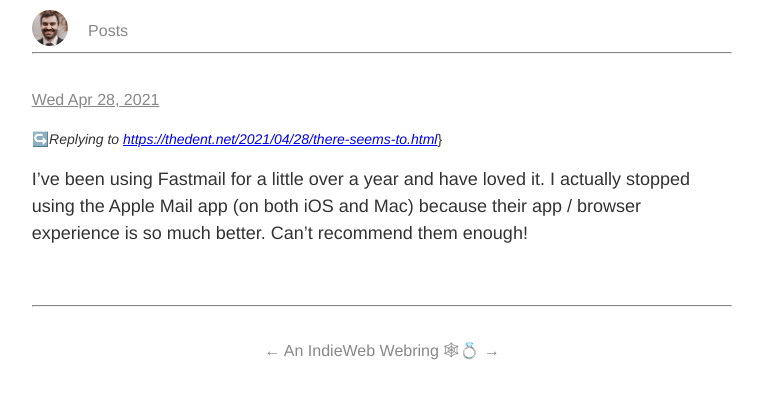
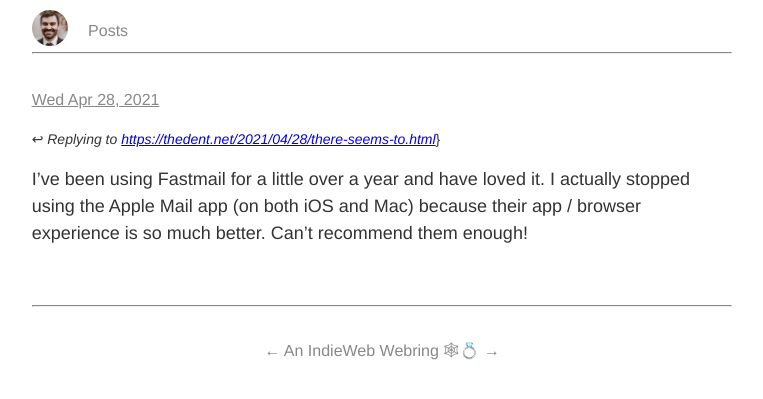
Before and after one commit to rockorager/rockorager.github.com, a Jekyll site: the page built from replies.md, in a window 1280 px wide. Shown: the top 399 px of the page, without its empty margins (258-1021 px from the left). Built offline with Jekyll 4.4.1, drawn with Linux system fonts in a browser that asks for light colours.

Commit message:
update reply emoji

```diff
--- a/_includes/context-reply.html
+++ b/_includes/context-reply.html
@@ -1,3 +1,3 @@
 <section class="link-context">
-    ↪️ <em>Replying to <a class="u-in-reply-to" href="{{ page.link }}">{{ page.linktitle }}</a></em>
+    ↩ <em>Replying to <a class="u-in-reply-to" href="{{ page.link }}">{{ page.linktitle }}</a></em>
 </section>
--- a/_layouts/posts.html
+++ b/_layouts/posts.html
@@ -23,17 +23,17 @@
 
             {% when "replies" %}
                 <section class="link-context">
-                    ↪️<em>Replying to <a class="u-in-reply-to" href="{{ post.link }}">{{ post.linktitle }}</a></em>}
+                    ↩<em> Replying to <a class="u-in-reply-to" href="{{ post.link }}">{{ post.linktitle }}</a></em>}
                 </section>
                 <section class="e-content">{{ post.content}}</section>
             {% when "reposts" %}
                 <section class="link-context">
-                    🔁<em>Repost of <a class="u-repost-of" href="{{ post.link }}">{{ post.linktitle }}</a></em>
+                    🔁<em> Repost of <a class="u-repost-of" href="{{ post.link }}">{{ post.linktitle }}</a></em>
                 </section>
                 <section class="e-content">{{ post.content}}</section>
             {% when "bookmarks" %}
                 <section class="link-context">
-                    🔖 <em>Bookmark of <a class="u-bookmark-of" href="{{ post.link }}">{{ post.linktitle }}</a></em>
+                    🔖<em> Bookmark of <a class="u-bookmark-of" href="{{ post.link }}">{{ post.linktitle }}</a></em>
                 </section>
                 <section class="e-content">{{ post.content}}</section>
             {% else %}
```
